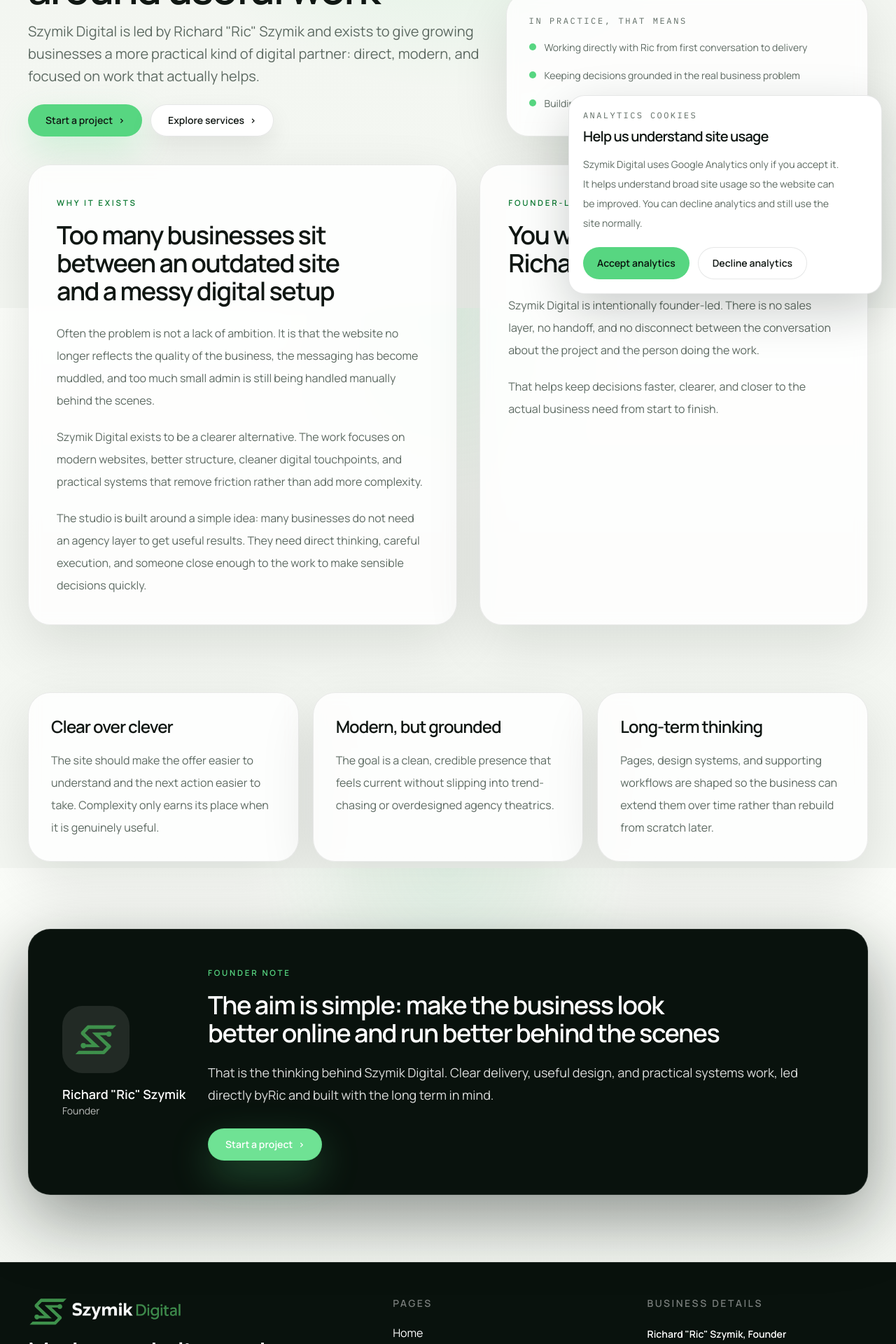
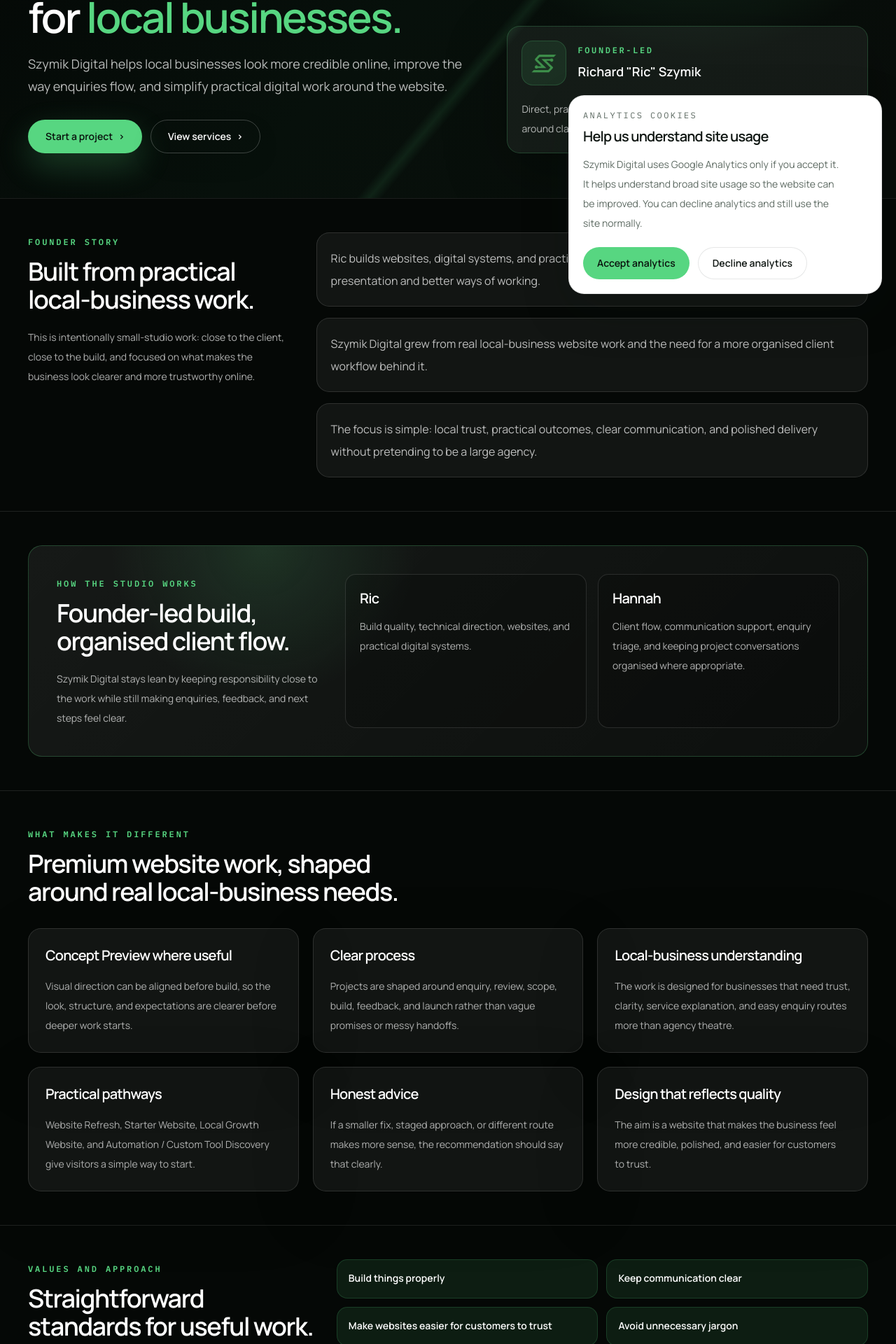
Before and after one commit to Ric0cheTed/Szymik-Digital-Website, a Next.js app: page /about in a window 1280 px wide. Shown: the part 360-2280 px from the top of the page at 70% size. Built offline with nearby package versions, Linux system fonts and the light colour scheme.

Commit message:
feat: redesign about page and restore services layout

```diff
--- a/src/app/about/page.tsx
+++ b/src/app/about/page.tsx
@@ -1,128 +1,227 @@
 import type { Metadata } from "next";
 import { BrandLogo } from "@/components/brand-logo";
 import { CtaLink } from "@/components/cta-link";
-import { PageHero } from "@/components/page-hero";
 import { createPageMetadata } from "@/lib/metadata";
 import { siteSettings } from "@/lib/site";
 
+const storyPoints = [
+  "Ric builds websites, digital systems, and practical tools for small businesses that need clearer online presentation and better ways of working.",
+  "Szymik Digital grew from real local-business website work and the need for a more organised client workflow behind it.",
+  "The focus is simple: local trust, practical outcomes, clear communication, and polished delivery without pretending to be a large agency.",
+];
+
+const workingModel = [
+  {
+    title: "Ric",
+    role: "Build quality, technical direction, websites, and practical digital systems.",
+  },
+  {
+    title: "Hannah",
+    role: "Client flow, communication support, enquiry triage, and keeping project conversations organised where appropriate.",
+  },
+];
+
+const differenceCards = [
+  {
+    title: "Concept Preview where useful",
+    description:
+      "Visual direction can be aligned before build, so the look, structure, and expectations are clearer before deeper work starts.",
+  },
+  {
+    title: "Clear process",
+    description:
+      "Projects are shaped around enquiry, review, scope, build, feedback, and launch rather than vague promises or messy handoffs.",
+  },
+  {
+    title: "Local-business understanding",
+    description:
+      "The work is designed for businesses that need trust, clarity, service explanation, and easy enquiry routes more than agency theatre.",
+  },
+  {
+    title: "Practical pathways",
+    description:
+      "Website Refresh, Starter Website, Local Growth Website, and Automation / Custom Tool Discovery give visitors a simple way to start.",
+  },
+  {
+    title: "Honest advice",
+    description:
+      "If a smaller fix, staged approach, or different route makes more sense, the recommendation should say that clearly.",
+  },
+  {
+    title: "Design that reflects quality",
+    description:
+      "The aim is a website that makes the business feel more credible, polished, and easier for customers to trust.",
+  },
+];
+
+const approachItems = [
+  "Build things properly",
+  "Keep communication clear",
+  "Make websites easier for customers to trust",
+  "Avoid unnecessary jargon",
+  "Focus on useful outcomes",
+];
+
 export const metadata: Metadata = createPageMetadata({
-  title: "About",
+  title: "About Szymik Digital",
   description:
-    'Meet Richard "Ric" Szymik and learn why Szymik Digital exists, how founder-led delivery works, and why the studio focuses on practical, long-term digital improvements.',
+    'Meet Richard "Ric" Szymik and learn how Szymik Digital builds practical websites, digital systems, and clearer online foundations for local businesses.',
   path: "/about",
 });
 
+function Eyebrow({ children }: { children: string }) {
+  return (
+    <span className="font-mono text-xs font-semibold uppercase tracking-[0.24em] text-accent">
+      {children}
+    </span>
+  );
+}
+
 export default function AboutPage() {
   return (
-    <>
-      <PageHero
-        eyebrow="About"
-        title="A founder-led digital studio built around useful work"
-        intro={`Szymik Digital is led by ${siteSettings.founderName} and exists to give growing businesses a more practical kind of digital partner: direct, modern, and focused on work that actually helps.`}
-        actions={
-          <>
-            <CtaLink href="/contact">{siteSettings.ctaLabels.primary}</CtaLink>
-            <CtaLink href="/services" variant="secondary">
-              {siteSettings.ctaLabels.services}
+    <div className="bg-[#030504] text-white">
+      <section className="relative -mt-[5.35rem] overflow-hidden border-b border-white/10 px-0 pb-14 pt-30 sm:-mt-[5.8rem] sm:pb-16 sm:pt-36 lg:pt-32">
+        <div className="absolute inset-0 bg-[radial-gradient(circle_at_78%_18%,_rgba(87,214,129,0.2),_transparent_30%),linear-gradient(135deg,_#030504_0%,_#07100b_50%,_#090d0a_100%)]" />
+        <div className="absolute inset-0 opacity-35 [background-image:linear-gradient(130deg,_transparent_0%,_transparent_58%,_rgba(87,214,129,0.28)_59%,_transparent_60%)]" />
+        <div className="site-container relative">
+          <div className="grid gap-10 lg:grid-cols-[minmax(0,0.9fr)_minmax(22rem,0.72fr)] lg:items-end">
+            <div className="max-w-4xl">
+              <span className="inline-flex rounded-full border border-accent/35 bg-accent/10 px-4 py-2 font-mono text-[0.68rem] font-semibold uppercase tracking-[0.22em] text-accent">
+                About Szymik Digital
+              </span>
+              <h1 className="mt-6 max-w-4xl text-4xl font-semibold leading-[1.04] text-white sm:text-6xl">
+                A small digital studio building sharper websites for{" "}
+                <span className="text-accent">local businesses.</span>
+              </h1>
+              <p className="mt-5 max-w-2xl text-base leading-8 text-white/72 sm:text-lg">
+                Szymik Digital helps local businesses look more credible
+                online, improve the way enquiries flow, and simplify practical
+                digital work around the website.
+              </p>
+              <div className="mt-8 flex flex-col gap-3 sm:flex-row">
+                <CtaLink
+                  href="/contact#enquiry"
+                  className="min-h-12 !text-surface-strong hover:!text-surface-strong"
+                >
+                  Start a project
                 </CtaLink>
-          </>
-        }
-        aside={
-          <div>
-            <p className="font-mono text-xs uppercase tracking-[0.22em] text-muted">
-              In practice, that means
-            </p>
-            <div className="mt-4 grid gap-3">
-              {[
-                `Working directly with ${siteSettings.founderShortName} from first conversation to delivery`,
-                "Keeping decisions grounded in the real business problem",
-                "Building for clarity, maintainability, and long-term usefulness",
-              ].map((item) => (
-                <p key={item} className="list-check">
-                  {item}
-                </p>
-              ))}
+                <CtaLink
+                  href="/services"
+                  variant="secondary"
+                  className="min-h-12 border-white/22 bg-transparent !text-white hover:bg-white/10 hover:!text-white"
+                >
+                  View services
+                </CtaLink>
               </div>
             </div>
-        }
+
+            <aside className="rounded-[1.15rem] border border-accent/22 bg-white/[0.055] p-5 shadow-[0_28px_90px_rgba(0,0,0,0.32)]">
+              <div className="flex items-center gap-4">
+                <div className="flex h-16 w-16 shrink-0 items-center justify-center rounded-[1rem] border border-accent/20 bg-accent/10 p-3">
+                  <BrandLogo
+                    variant="mark"
+                    sizes="64px"
+                    className="h-auto w-full"
+                    alt=""
                   />
-
-      <section className="page-section pt-0">
-        <div className="site-container">
-          <div className="grid gap-8 lg:grid-cols-[minmax(0,1.05fr)_minmax(0,0.95fr)]">
-            <article className="panel p-6 sm:p-8 lg:p-10">
-              <span className="eyebrow">Why it exists</span>
-              <h2 className="mt-4 text-3xl font-semibold text-foreground sm:text-4xl">
-                Too many businesses sit between an outdated site and a messy digital setup
-              </h2>
-              <div className="mt-6 space-y-5 text-base leading-8 text-muted">
-                <p>
-                  Often the problem is not a lack of ambition. It is that the
-                  website no longer reflects the quality of the business, the
-                  messaging has become muddled, and too much small admin is still
-                  being handled manually behind the scenes.
+                </div>
+                <div>
+                  <p className="font-mono text-xs font-semibold uppercase tracking-[0.22em] text-accent">
+                    Founder-led
                   </p>
-                <p>
-                  Szymik Digital exists to be a clearer alternative. The work
-                  focuses on modern websites, better structure, cleaner digital
-                  touchpoints, and practical systems that remove friction rather
-                  than add more complexity.
-                </p>
-                <p>
-                  The studio is built around a simple idea: many businesses do
-                  not need an agency layer to get useful results. They need
-                  direct thinking, careful execution, and someone close enough
-                  to the work to make sensible decisions quickly.
+                  <p className="mt-2 text-lg font-semibold text-white">
+                    {siteSettings.founderName}
                   </p>
                 </div>
-            </article>
-
-            <article className="panel p-6 sm:p-8 lg:p-10">
-              <span className="eyebrow">Founder-led</span>
-              <h2 className="mt-4 text-3xl font-semibold text-foreground sm:text-4xl">
-                You work directly with {siteSettings.founderName}
-              </h2>
-              <div className="mt-6 space-y-5 text-base leading-8 text-muted">
-                <p>
-                  Szymik Digital is intentionally founder-led. There is no sales
-                  layer, no handoff, and no disconnect between the conversation
-                  about the project and the person doing the work.
+              </div>
+              <p className="mt-5 text-sm leading-7 text-white/70">
+                Direct, practical website and digital systems work from a small
+                studio built around clarity, care, and useful delivery.
               </p>
-                <p>
-                  That helps keep decisions faster, clearer, and closer to the
-                  actual business need from start to finish.
-                </p>
-              </div>
-            </article>
+            </aside>
           </div>
         </div>
       </section>
 
-      <section className="page-section pt-0">
+      <section className="border-b border-white/10 bg-[#050806] py-10 sm:py-12">
         <div className="site-container">
-          <div className="grid gap-5 md:grid-cols-3">
-            {[
-              {
-                title: "Clear over clever",
-                description:
-                  "The site should make the offer easier to understand and the next action easier to take. Complexity only earns its place when it is genuinely useful.",
-              },
-              {
-                title: "Modern, but grounded",
-                description:
-                  "The goal is a clean, credible presence that feels current without slipping into trend-chasing or overdesigned agency theatrics.",
-              },
-              {
-                title: "Long-term thinking",
-                description:
-                  "Pages, design systems, and supporting workflows are shaped so the business can extend them over time rather than rebuild from scratch later.",
-              },
-            ].map((item) => (
-              <article key={item.title} className="panel p-6 sm:p-8">
-                <h2 className="text-2xl font-semibold text-foreground">
+          <div className="grid gap-8 lg:grid-cols-[minmax(16rem,0.65fr)_minmax(0,1.35fr)]">
+            <div>
+              <Eyebrow>Founder story</Eyebrow>
+              <h2 className="mt-3 text-3xl font-semibold text-white sm:text-4xl">
+                Built from practical local-business work.
+              </h2>
+              <p className="mt-5 text-sm leading-7 text-white/68">
+                This is intentionally small-studio work: close to the client,
+                close to the build, and focused on what makes the business look
+                clearer and more trustworthy online.
+              </p>
+            </div>
+            <div className="grid gap-4">
+              {storyPoints.map((point) => (
+                <article
+                  key={point}
+                  className="rounded-[1.15rem] border border-white/12 bg-white/[0.055] p-5"
+                >
+                  <p className="text-base leading-8 text-white/72">{point}</p>
+                </article>
+              ))}
+            </div>
+          </div>
+        </div>
+      </section>
+
+      <section className="border-b border-white/10 bg-[#050806] py-10 sm:py-12">
+        <div className="site-container">
+          <div className="rounded-[1.25rem] border border-accent/25 bg-[radial-gradient(circle_at_28%_0%,_rgba(87,214,129,0.15),_transparent_24%),linear-gradient(135deg,_rgba(255,255,255,0.07),_rgba(255,255,255,0.035))] p-6 sm:p-8 lg:p-10">
+            <div className="grid gap-8 lg:grid-cols-[minmax(16rem,0.7fr)_minmax(0,1.3fr)]">
+              <div>
+                <Eyebrow>How the studio works</Eyebrow>
+                <h2 className="mt-3 text-3xl font-semibold text-white sm:text-4xl">
+                  Founder-led build, organised client flow.
+                </h2>
+                <p className="mt-5 text-sm leading-7 text-white/68">
+                  Szymik Digital stays lean by keeping responsibility close to
+                  the work while still making enquiries, feedback, and next
+                  steps feel clear.
+                </p>
+              </div>
+              <div className="grid gap-4 sm:grid-cols-2">
+                {workingModel.map((item) => (
+                  <article
+                    key={item.title}
+                    className="rounded-[0.95rem] border border-white/12 bg-black/18 p-5"
+                  >
+                    <h3 className="text-xl font-semibold text-white">
                       {item.title}
+                    </h3>
+                    <p className="mt-3 text-sm leading-7 text-white/68">
+                      {item.role}
+                    </p>
+                  </article>
+                ))}
+              </div>
+            </div>
+          </div>
+        </div>
+      </section>
+
+      <section className="border-b border-white/10 bg-[#050806] py-10 sm:py-12">
+        <div className="site-container">
+          <Eyebrow>What makes it different</Eyebrow>
+          <h2 className="mt-3 max-w-4xl text-3xl font-semibold text-white sm:text-4xl">
+            Premium website work, shaped around real local-business needs.
           </h2>
-                <p className="mt-4 text-base leading-8 text-muted">
+          <div className="mt-8 grid gap-5 md:grid-cols-2 xl:grid-cols-3">
+            {differenceCards.map((item) => (
+              <article
+                key={item.title}
+                className="rounded-[1.15rem] border border-white/12 bg-white/[0.055] p-5 shadow-[0_28px_90px_rgba(0,0,0,0.18)] sm:p-6"
+              >
+                <h3 className="text-xl font-semibold text-white">
+                  {item.title}
+                </h3>
+                <p className="mt-4 text-sm leading-7 text-white/66">
                   {item.description}
                 </p>
               </article>
@@ -131,45 +230,69 @@ export default function AboutPage() {
         </div>
       </section>
 
-      <section className="page-section pt-0">
+      <section className="border-b border-white/10 bg-[#050806] py-10 sm:py-12">
         <div className="site-container">
-          <div className="panel-dark px-6 py-8 sm:px-10 sm:py-10 lg:px-12 lg:py-12">
-            <div className="grid gap-8 lg:grid-cols-[auto_minmax(0,1fr)] lg:items-center">
-              <div className="flex flex-col items-start gap-4">
-                <div className="flex h-24 w-24 items-center justify-center rounded-[1.8rem] bg-white/10 p-4">
-                  <BrandLogo
-                    variant="mark"
-                    sizes="96px"
-                    className="h-auto w-full"
-                    alt={`${siteSettings.businessName} logo mark`}
-                  />
+          <div className="grid gap-8 lg:grid-cols-[minmax(16rem,0.7fr)_minmax(0,1.3fr)]">
+            <div>
+              <Eyebrow>Values and approach</Eyebrow>
+              <h2 className="mt-3 text-3xl font-semibold text-white sm:text-4xl">
+                Straightforward standards for useful work.
+              </h2>
+              <p className="mt-5 text-sm leading-7 text-white/68">
+                The aim is not to add more noise. It is to make the business
+                easier to understand, easier to trust, and easier to contact.
+              </p>
             </div>
-                <div>
-                  <p className="text-lg font-semibold text-white">
-                    {siteSettings.founderName}
-                  </p>
-                  <p className="panel-dark-muted text-sm">{siteSettings.founderRole}</p>
+            <div className="grid gap-3 sm:grid-cols-2">
+              {approachItems.map((item) => (
+                <article
+                  key={item}
+                  className="rounded-[0.95rem] border border-accent/18 bg-accent/10 p-4"
+                >
+                  <p className="text-sm font-semibold text-white">{item}</p>
+                </article>
+              ))}
             </div>
           </div>
+        </div>
+      </section>
+
+      <section className="bg-[#050806] py-10 sm:py-12">
+        <div className="site-container">
+          <div className="overflow-hidden rounded-[1.35rem] border border-accent/25 bg-[linear-gradient(135deg,_rgba(87,214,129,0.14),_rgba(255,255,255,0.055)_38%,_rgba(5,8,6,0.95)),linear-gradient(130deg,_transparent_0%,_transparent_72%,_rgba(87,214,129,0.32)_73%,_transparent_77%)] p-6 sm:p-8 lg:p-10">
+            <div className="grid gap-6 lg:grid-cols-[minmax(0,1fr)_auto] lg:items-center">
               <div>
-                <span className="eyebrow text-accent">Founder note</span>
-                <h2 className="mt-4 text-3xl font-semibold text-white sm:text-4xl">
-                  The aim is simple: make the business look better online and run better behind the scenes
+                <span className="font-mono text-xs font-semibold uppercase tracking-[0.24em] text-accent">
+                  Work with Szymik Digital
+                </span>
+                <h2 className="mt-4 max-w-3xl text-3xl font-semibold leading-tight text-white sm:text-4xl">
+                  Want a website that feels more like your business?
                 </h2>
-                <p className="panel-dark-copy mt-5 max-w-4xl text-lg leading-8">
-                  That is the thinking behind Szymik Digital. Clear delivery,
-                  useful design, and practical systems work, led directly by
-                  {siteSettings.founderShortName} and built with the long term
-                  in mind.
+                <p className="mt-4 max-w-2xl text-sm leading-7 text-white/68">
+                  Start with what needs to look clearer, feel more credible, or
+                  work better for customers. The right pathway can be shaped
+                  after review.
                 </p>
-                <div className="mt-8">
-                  <CtaLink href="/contact">{siteSettings.ctaLabels.primary}</CtaLink>
               </div>
+              <div className="flex flex-col gap-3 sm:flex-row lg:flex-col">
+                <CtaLink
+                  href="/contact#enquiry"
+                  className="min-h-12 !text-surface-strong hover:!text-surface-strong"
+                >
+                  Start a project
+                </CtaLink>
+                <CtaLink
+                  href="/services"
+                  variant="secondary"
+                  className="min-h-12 border-white/22 bg-transparent !text-white hover:bg-white/10 hover:!text-white"
+                >
+                  View services
+                </CtaLink>
               </div>
             </div>
           </div>
         </div>
       </section>
-    </>
+    </div>
   );
 }
--- a/src/components/site-header.tsx
+++ b/src/components/site-header.tsx
@@ -22,6 +22,7 @@ export function SiteHeader() {
     pathname === "/" ||
     pathname.startsWith("/work") ||
     pathname.startsWith("/services") ||
+    pathname.startsWith("/about") ||
     pathname.startsWith("/contact");
   const headerShellClassName = usesV2Header
     ? "border-b border-white/10 bg-[#030504]/94 shadow-none"
```
Also changed, not shown: src/app/services/page.tsx (+0 -60 lines), 2 other files (tests, documents, lock files or other folders). Lines whose indentation alone changed are shown as unchanged.
